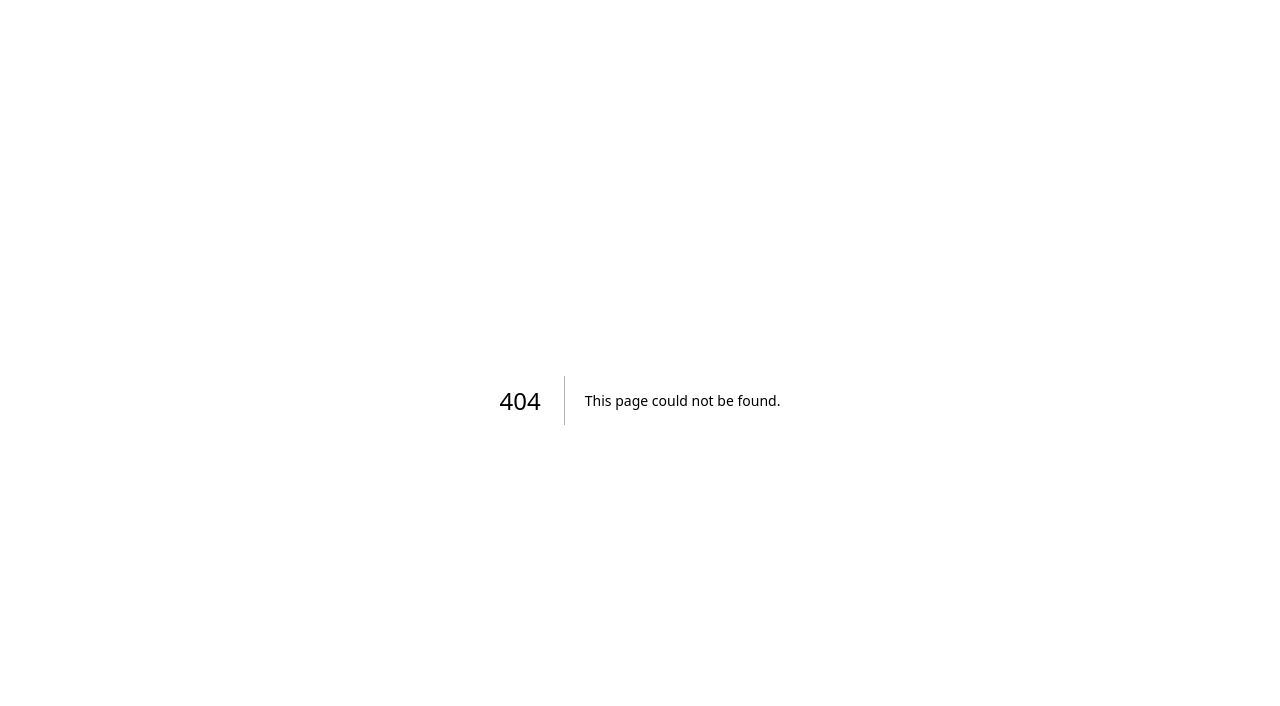
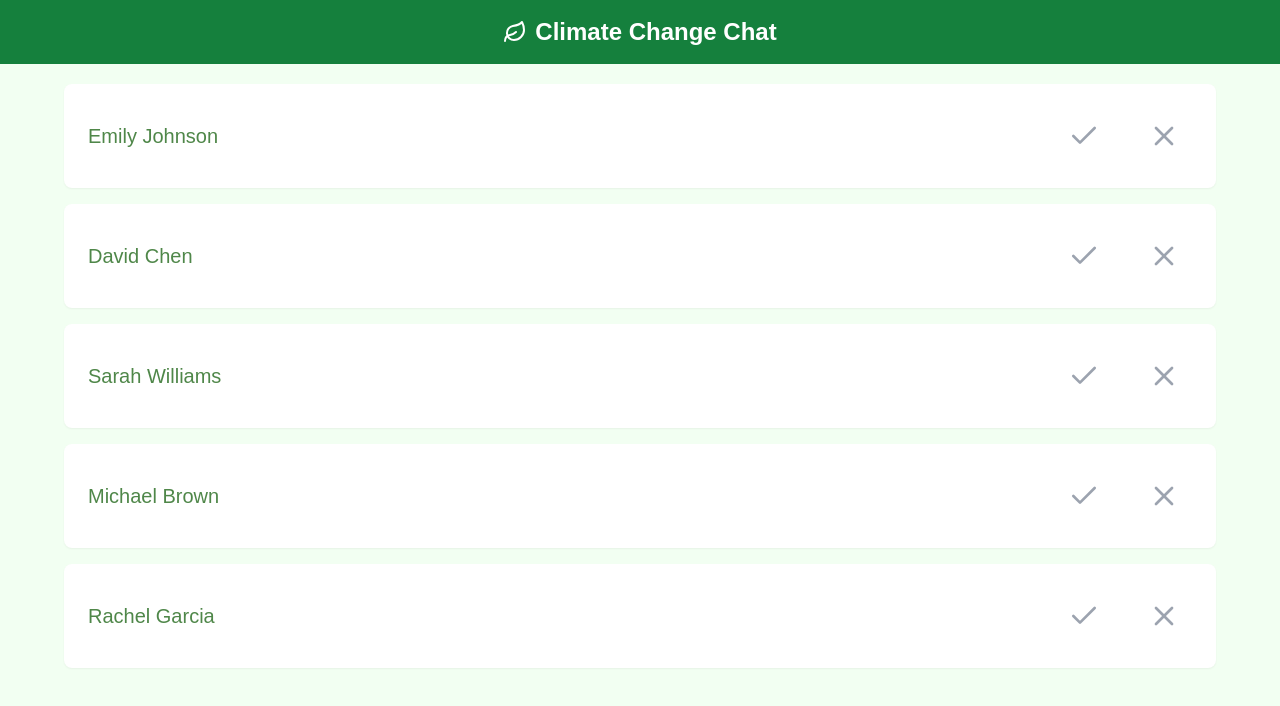
Before and after one commit to Rutwij12/climate-change-frontend, a Next.js app: page /authorBook in a window 1280 px wide. Before the commit this address had no page. Shown: the top 706 px of the page. Built offline with nearby package versions, Linux system fonts and the light colour scheme.

Commit message:
Feat: Basic Implementation for AuthorBook

```diff
--- /dev/null
+++ b/src/app/authorBook/page.tsx
@@ -0,0 +1,19 @@
+import AuthorBook from "@/components/author-book"; // ✅ Correct import
+import Header from "@/components/Header";
+
+const authors = [
+  { id: 1, name: "Emily Johnson", isUseful: null },
+  { id: 2, name: "David Chen", isUseful: null },
+  { id: 3, name: "Sarah Williams", isUseful: null },
+  { id: 4, name: "Michael Brown", isUseful: null },
+  { id: 5, name: "Rachel Garcia", isUseful: null },
+];
+
+export default function Page() {
+  return (
+    <div className="flex flex-col h-screen">
+      <Header />
+      <AuthorBook initialAuthors={authors} /> {/* Pass required prop */}
+    </div>
+  );
+}
--- /dev/null
+++ b/src/components/author-book.tsx
@@ -0,0 +1,71 @@
+"use client"
+
+import { Check, X } from "lucide-react"
+import { useState } from "react"
+import { Card, CardContent, CardHeader, CardTitle } from "@/components/ui/card"
+
+interface Author {
+  id: number
+  name: string
+  isUseful: boolean | null
+}
+
+interface AuthorBookProps {
+  initialAuthors: Author[]
+  onStatusChange?: (id: number, status: boolean) => void
+}
+
+export default function AuthorBook({ initialAuthors, onStatusChange }: AuthorBookProps) {
+  const [authors, setAuthors] = useState<Author[]>(initialAuthors)
+
+  const setAuthorStatus = (id: number, status: boolean) => {
+    const updatedAuthors = authors.map((author) =>
+      author.id === id ? { ...author, isUseful: status } : author
+    )
+    setAuthors(updatedAuthors)
+    if (onStatusChange) {
+      onStatusChange(id, status)
+    }
+  }
+
+  return (
+    <div className="min-h-screen bg-[#F2FFF2]">
+      <Card className="min-h-screen border-none rounded-none bg-[#F2FFF2]">
+        <CardContent className="p-6">
+          <div className="space-y-4 max-w-6xl mx-auto">
+            {authors.map((author) => (
+              <div
+                key={author.id}
+                className="flex items-center justify-between p-6 bg-white rounded-lg shadow-sm hover:shadow-md transition-shadow duration-200"
+              >
+                <span className="text-xl text-[#4F8749] font-medium flex-1">{author.name}</span>
+                <div className="flex items-center gap-6">
+                  <button
+                    onClick={() => setAuthorStatus(author.id, true)}
+                    className={`p-3 rounded-full transition-all duration-200 hover:bg-green-50
+                      ${author.isUseful === true ? "bg-green-100" : "bg-transparent"}`}
+                  >
+                    <Check
+                      className={`w-8 h-8 transition-all duration-200
+                        ${author.isUseful === true ? "text-[#2E7D32]" : "text-gray-400"}`}
+                    />
+                  </button>
+                  <button
+                    onClick={() => setAuthorStatus(author.id, false)}
+                    className={`p-3 rounded-full transition-all duration-200 hover:bg-red-50
+                      ${author.isUseful === false ? "bg-red-100" : "bg-transparent"}`}
+                  >
+                    <X
+                      className={`w-8 h-8 transition-all duration-200
+                        ${author.isUseful === false ? "text-[#D32F2F]" : "text-gray-400"}`}
+                    />
+                  </button>
+                </div>
+              </div>
+            ))}
+          </div>
+        </CardContent>
+      </Card>
+    </div>
+  )
+}
```
